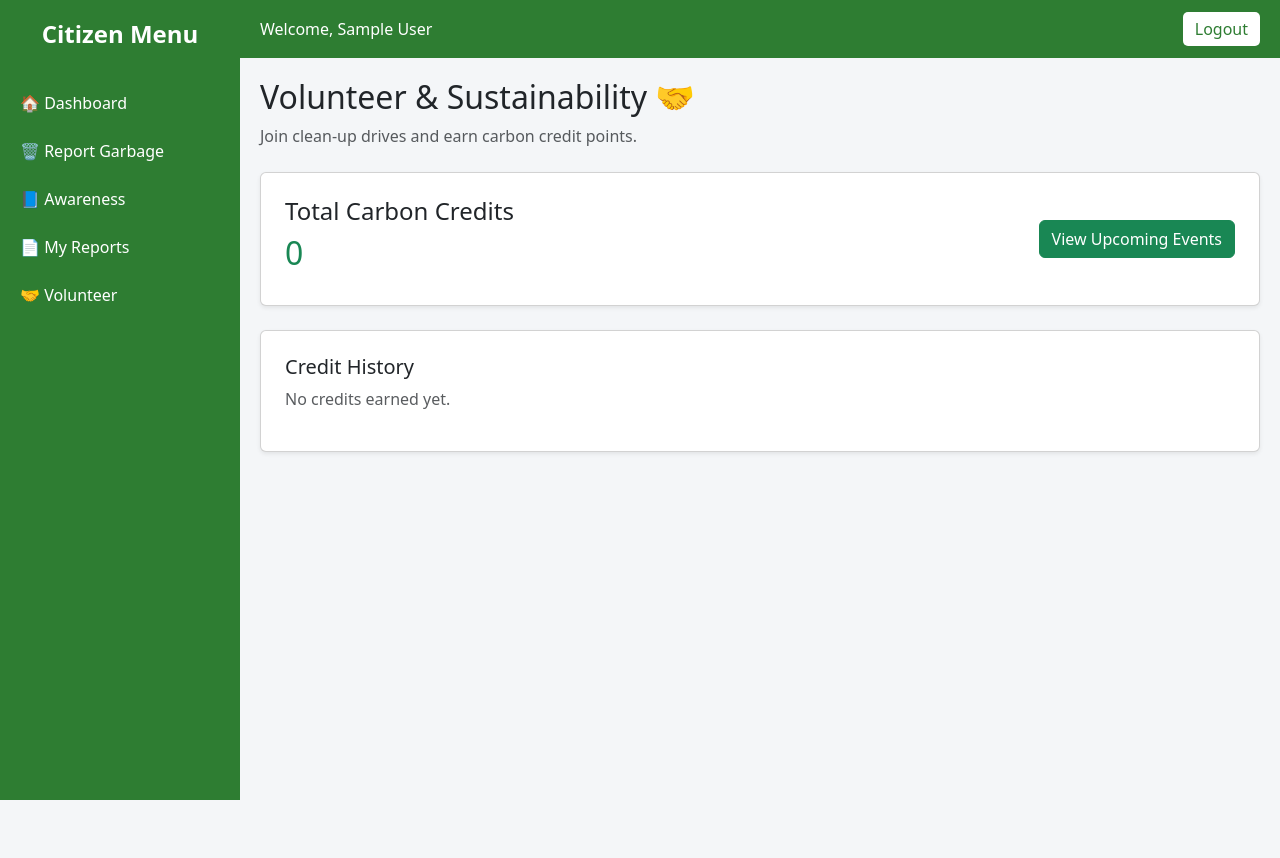
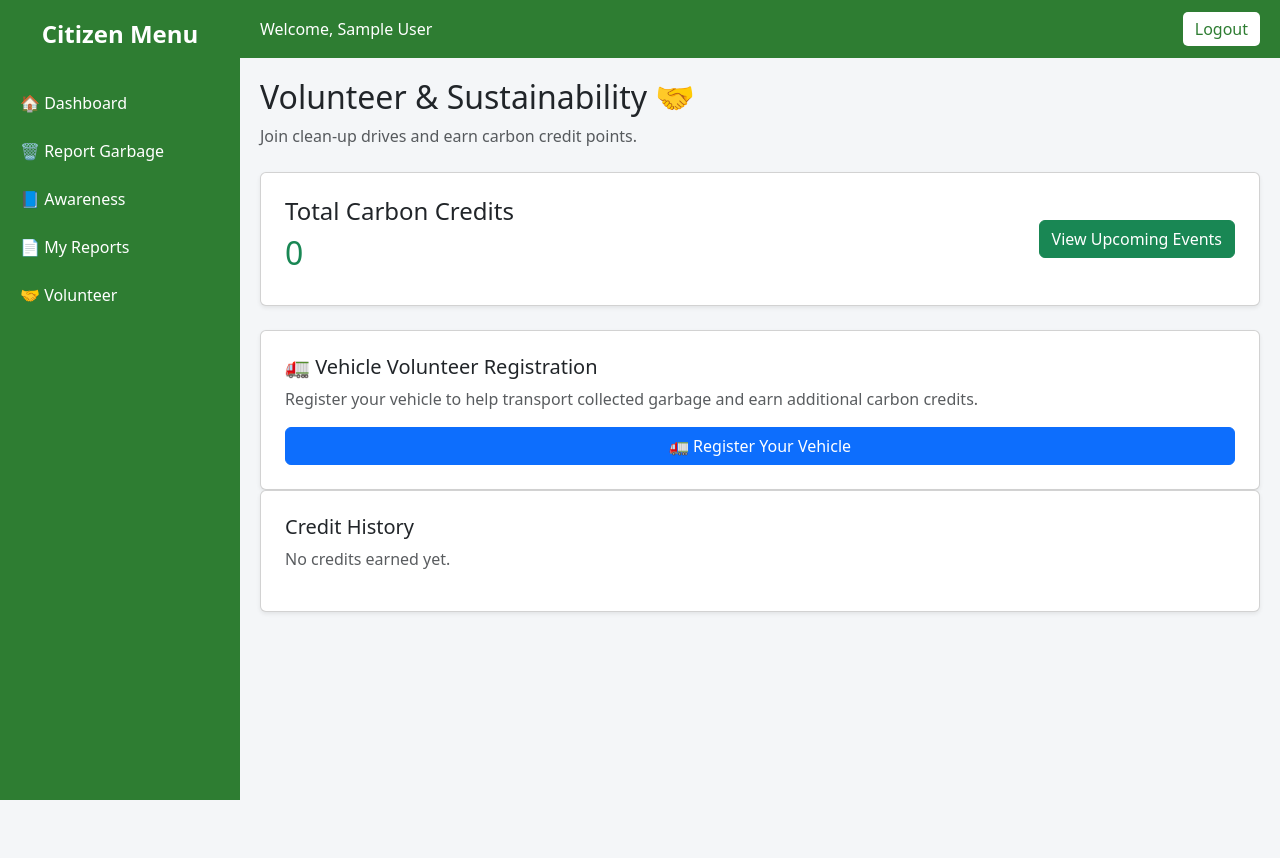
Before and after one commit to itsVasanthk/smart-cleanliness-system, a Flask app: page /volunteer in a window 1280 px wide. Run offline with Flask 3, Linux system fonts and the light colour scheme; the visitor is signed in with stand-in values (Sample User, id 1); data that the repository does not hold is empty.

Commit message:
Vehicle volunteer integrated

```diff
--- a/app/routes/auth_routes.py
+++ b/app/routes/auth_routes.py
@@ -339,34 +339,55 @@ def awareness():
     if 'user_id' not in session:
         return redirect(url_for('auth.login'))
     return render_template("awareness/awareness_home.html")
-
 @auth_bp.route("/volunteer")
 def volunteer():
+
     if 'user_id' not in session:
         return redirect(url_for('auth.login'))
 
     user_id = session['user_id']
     cur = mysql.connection.cursor()
 
-    # Get volunteer_id
+    # Get volunteer info
     cur.execute(
-        "SELECT volunteer_id FROM volunteers WHERE user_id=%s",
+        """
+        SELECT volunteer_id, has_vehicle, vehicle_type, vehicle_number,
+               vehicle_area, vehicle_status
+        FROM volunteers
+        WHERE user_id=%s
+        """,
         (user_id,)
     )
+
     volunteer = cur.fetchone()
 
     total_points = 0
     credit_history = []
 
+    has_vehicle = False
+    vehicle_type = None
+    vehicle_number = None
+    vehicle_area = None
+    vehicle_status = None
+
     if volunteer:
+
         volunteer_id = volunteer[0]
 
-        # Total points
+        has_vehicle = volunteer[1]
+        vehicle_type = volunteer[2]
+        vehicle_number = volunteer[3]
+        vehicle_area = volunteer[4]
+        vehicle_status = volunteer[5]
+
+        # Total carbon credits
         cur.execute(
             "SELECT SUM(points) FROM carbon_credits WHERE volunteer_id=%s",
             (volunteer_id,)
         )
+
         result = cur.fetchone()
+
         total_points = result[0] if result[0] else 0
 
         # Credit history
@@ -379,6 +400,7 @@ def volunteer():
             """,
             (volunteer_id,)
         )
+
         credit_history = cur.fetchall()
 
     cur.close()
@@ -386,9 +408,13 @@ def volunteer():
     return render_template(
         "volunteer_dashboard.html",
         total_points=total_points,
-        credit_history=credit_history
+        credit_history=credit_history,
+        has_vehicle=has_vehicle,
+        vehicle_type=vehicle_type,
+        vehicle_number=vehicle_number,
+        vehicle_area=vehicle_area,
+        vehicle_status=vehicle_status
     )
-
 
 @auth_bp.route("/volunteer/events")
 def volunteer_events():
@@ -454,6 +480,62 @@ def join_event(event_id):
     cur.close()
     return redirect(url_for('auth.volunteer_events'))
 
+@auth_bp.route("/register_vehicle", methods=["GET", "POST"])
+def register_vehicle():
+
+    if 'user_id' not in session:
+        return redirect(url_for('auth.login'))
+
+    cur = mysql.connection.cursor()
+
+    if request.method == "POST":
+
+        vehicle_type = request.form["vehicle_type"]
+        vehicle_number = request.form["vehicle_number"]
+        vehicle_area = request.form["vehicle_area"]
+
+        user_id = session["user_id"]
+
+        # Check if volunteer record exists
+        cur.execute(
+            "SELECT volunteer_id FROM volunteers WHERE user_id=%s",
+            (user_id,)
+        )
+
+        volunteer = cur.fetchone()
+
+        if volunteer:
+
+            # Update existing volunteer
+            cur.execute("""
+                UPDATE volunteers
+                SET has_vehicle = TRUE,
+                    vehicle_type = %s,
+                    vehicle_number = %s,
+                    vehicle_area = %s,
+                    vehicle_status = 'available'
+                WHERE user_id = %s
+            """, (vehicle_type, vehicle_number, vehicle_area, user_id))
+
+        else:
+
+            # Create volunteer record first
+            cur.execute("""
+                INSERT INTO volunteers
+                (user_id, has_vehicle, vehicle_type, vehicle_number, vehicle_area, vehicle_status)
+                VALUES (%s, TRUE, %s, %s, %s, 'available')
+            """, (user_id, vehicle_type, vehicle_number, vehicle_area))
+
+        mysql.connection.commit()
+        cur.close()
+
+        flash("Vehicle registered successfully!", "success")
+
+        return redirect(url_for("auth.volunteer"))
+
+    cur.close()
+
+    return render_template("register_vehicle.html")
 
 @auth_bp.route("/authority/events", methods=["GET", "POST"])
 def authority_events():
--- a/app/templates/volunteer_dashboard.html
+++ b/app/templates/volunteer_dashboard.html
@@ -23,8 +23,39 @@
     </div>
 </div>
 
+<!-- VEHICLE VOLUNTEER SECTION (NEW SAFE ADDITION) -->
+<div class="card p-4 shadow-sm">
+
+    <h5>🚛 Vehicle Volunteer Registration</h5>
+
+    <p class="text-muted">
+        Register your vehicle to help transport collected garbage and earn additional carbon credits.
+    </p>
+
+    {% if has_vehicle %}
+
+        <div class="alert alert-success">
+            <strong>Vehicle Registered Successfully!</strong><br>
+            <b>Type:</b> {{ vehicle_type }}<br>
+            <b>Number:</b> {{ vehicle_number }}<br>
+            <b>Area:</b> {{ vehicle_area }}<br>
+            <b>Status:</b> {{ vehicle_status }}
+        </div>
+
+    {% else %}
+
+        <a href="{{ url_for('auth.register_vehicle') }}"
+           class="btn btn-primary">
+           🚛 Register Your Vehicle
+        </a>
+
+    {% endif %}
+
+</div>
+
+
 <!-- CREDIT HISTORY -->
-<div class="card p-4 shadow-sm">
+<div class="card p-4 shadow-sm mb-4">
     <h5>Credit History</h5>
 
     {% if credit_history %}
@@ -51,4 +82,7 @@
     {% endif %}
 </div>
 
+
+
+
 {% endblock %}
```
Also changed, not shown: app/templates/register_vehicle.html (added, +39 -0 lines).
